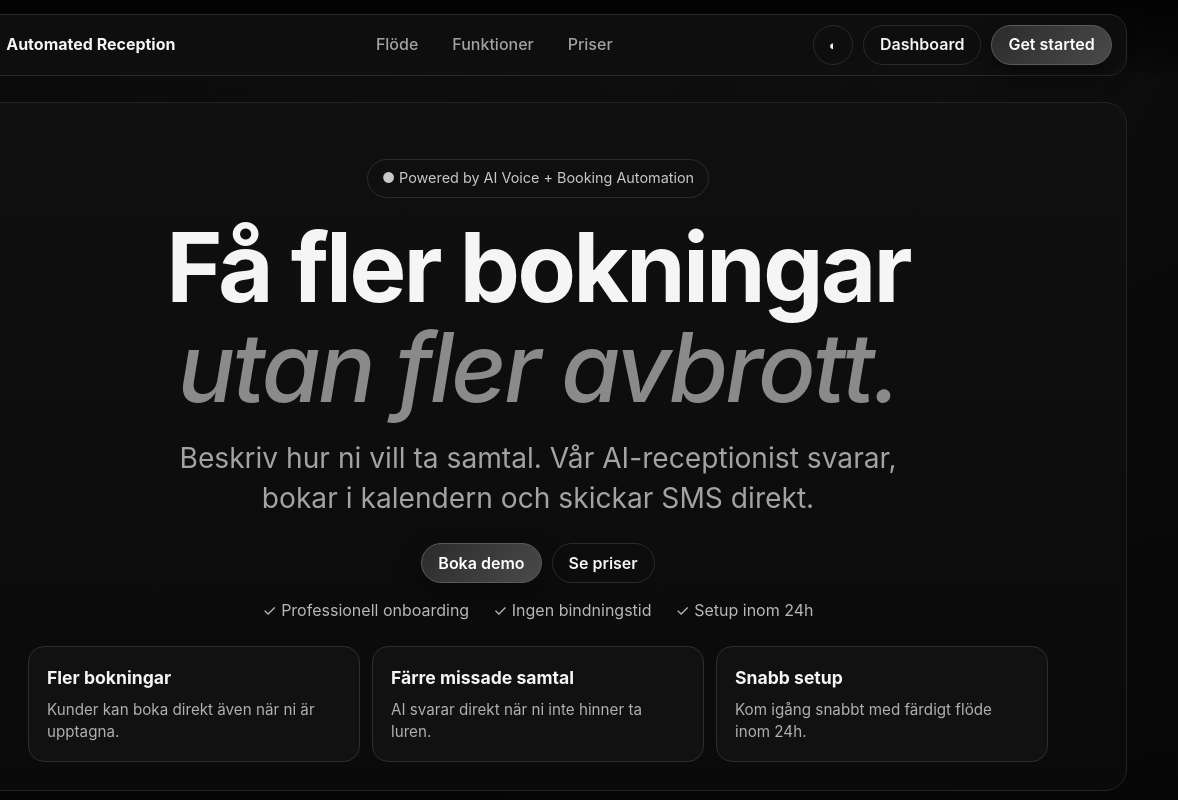
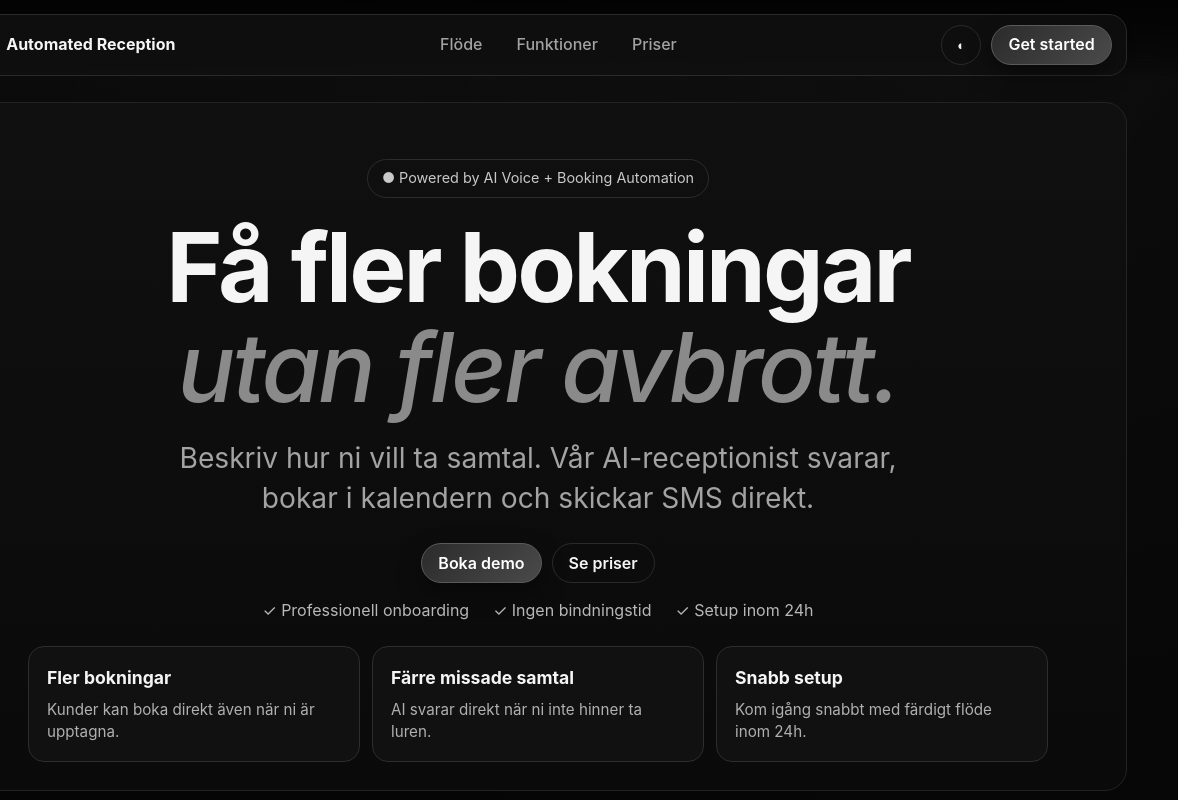
Before and after one commit to Eliasrp33/Automatedte, a website: page public/index.html in a window 1280 px wide. Shown: the top 800 px of the page, 102-1280 px from the left. Drawn offline with Linux system fonts and the light colour scheme.

Commit message:
Remove dashboard button from homepage nav

```diff
--- a/public/index.html
+++ b/public/index.html
@@ -22,7 +22,6 @@
 
         <div class="nav-actions">
           <button id="themeToggle" class="icon-btn" aria-label="Byt tema">◐</button>
-          <a class="btn ghost" href="/dashboard">Dashboard</a>
           <a class="btn light" href="#kontakt">Get started</a>
         </div>
       </div>
```
